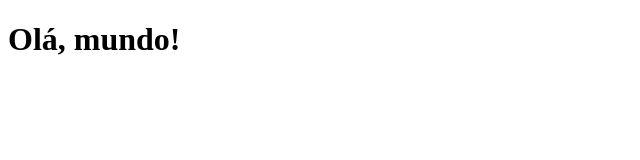
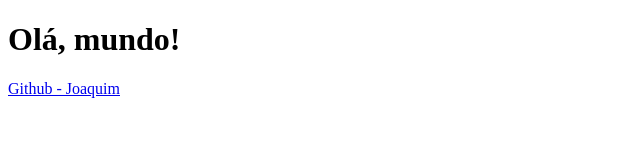
Before and after one commit to JoaquimSP/aulagithub, a plain HTML site: page index.html in a window 1280 px wide. Shown: the whole page, without its empty margins (0-640 px from the left). Drawn offline with Linux system fonts and the light colour scheme.

Commit message:
Modified index.html

```diff
--- a/index.html
+++ b/index.html
@@ -7,5 +7,6 @@
 </head>
 <body>
   <h1>Olá, mundo!</h1>
+    <a href="https://github.com/JoaquimSP" target="_blank">Github - Joaquim</a>
 </body>
 </html>
```
